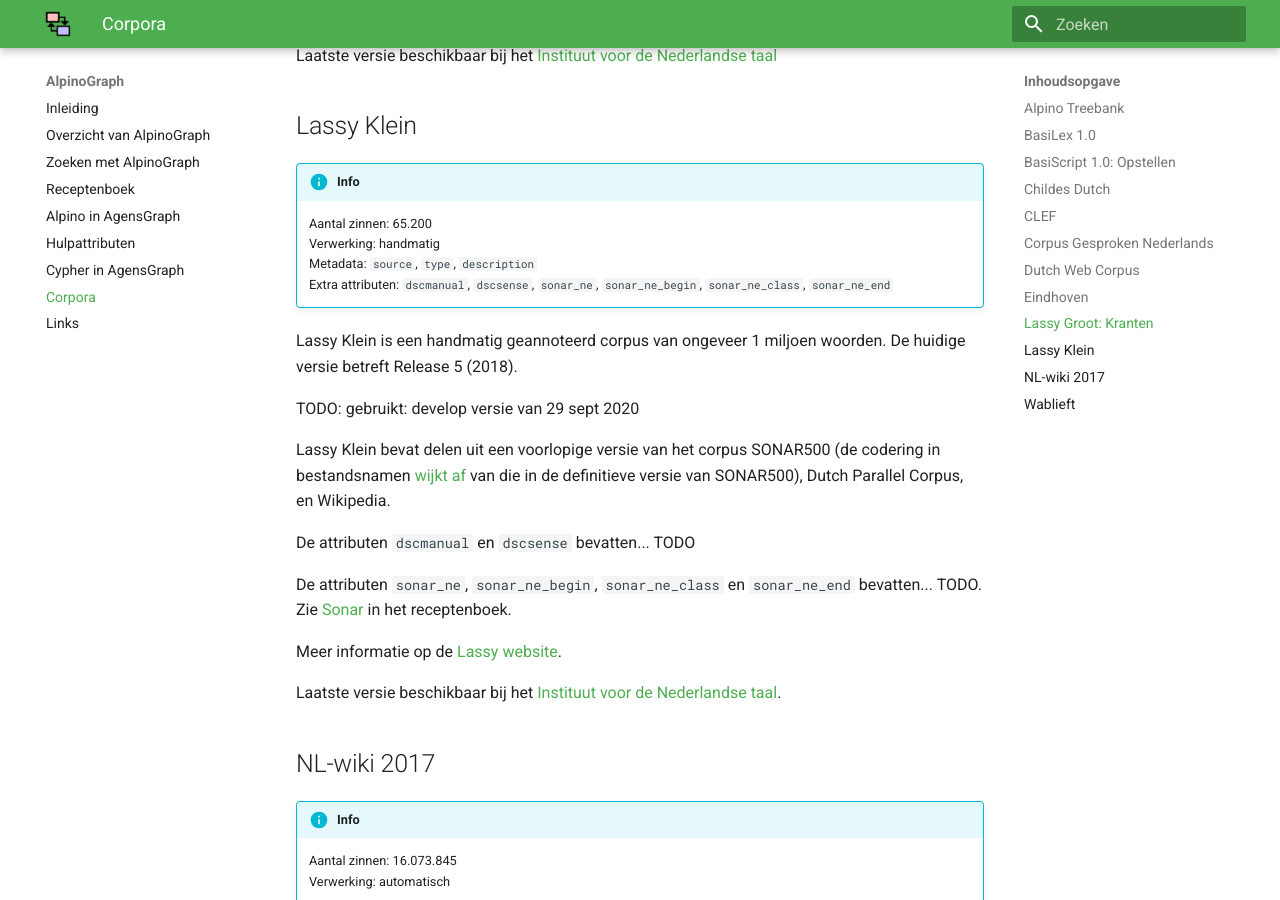
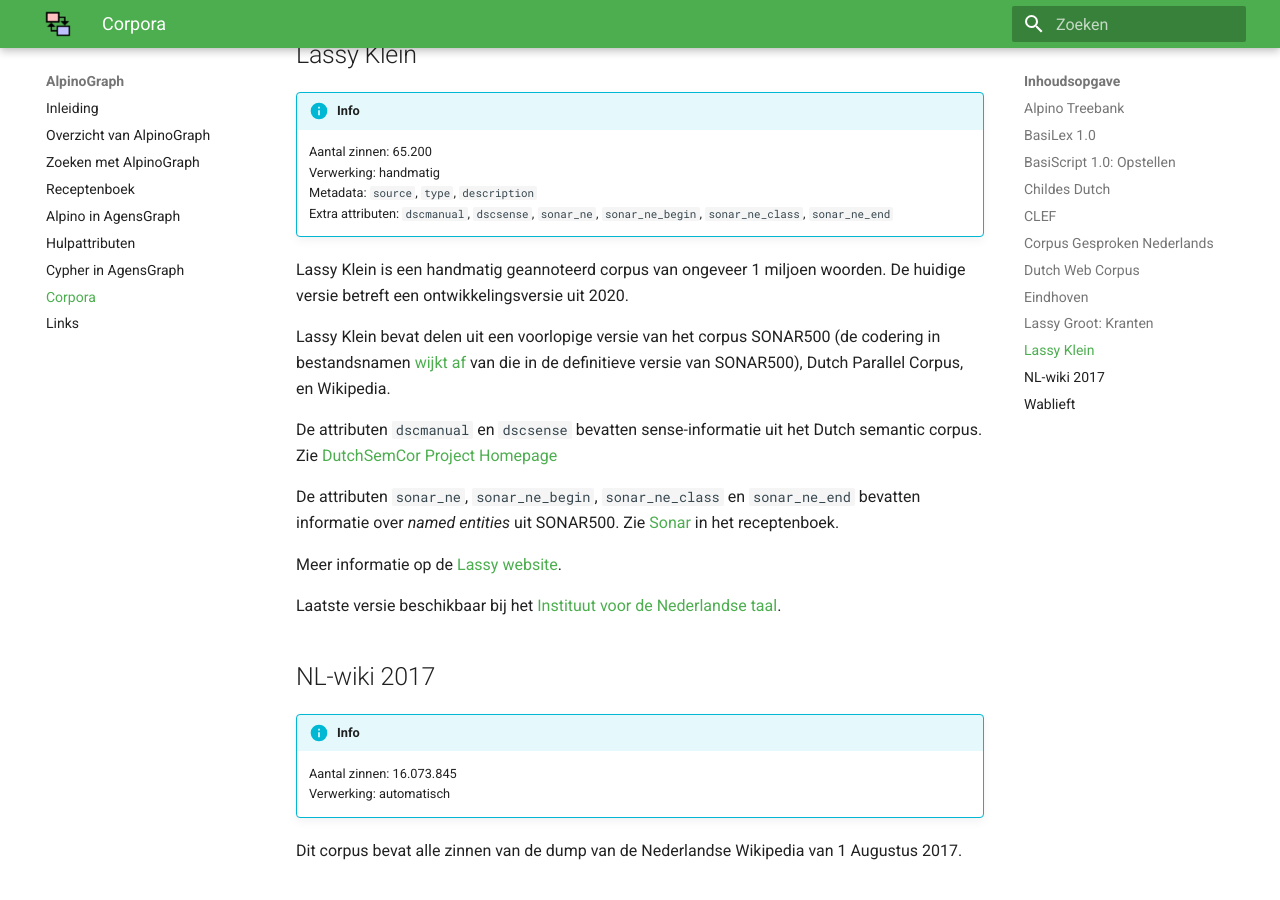
Before and after one commit to rug-compling/alpinograph-docs, an MkDocs documentation site: the page built from docs/corpora.md, in a window 1280 px wide and 900 px high, scrolled down 4163 px. Built offline with MkDocs 1.6.1 and Material for MkDocs 9.7.7, drawn with Linux system fonts in a browser that asks for light colours; some of the changed text lies outside the part shown.

Commit message:
corpora: laatste TODOs

```diff
--- a/docs/corpora.md
+++ b/docs/corpora.md
@@ -62,8 +59,8 @@
 
 Childes is een corpus van gesproken taal van jonge kinderen en hun
 gesprekspartners. De versie die in AlpinoGraph is opgenomen is op 18
-november 2015 gedownload van
-`http://childes.psy.cmu.edu/data-xml/Germanic/Dutch/` (TODO: gebroken link).
+november 2015 gedownload.
+Zie [CHILDES: Child Language Data Exchange System](https://childes.talkbank.org/).
 
 Het corpus bevat de volgende onderdelen:
 
@@ -157,22 +154,20 @@
     Extra attributen: `dscmanual`, `dscsense`, `sonar_ne`, `sonar_ne_begin`, `sonar_ne_class`, `sonar_ne_end`
 
 Lassy Klein is een handmatig geannoteerd corpus van ongeveer 1 miljoen
-woorden. De huidige versie betreft Release 5 (2018).
-
-TODO: gebruikt: develop versie van 29 sept 2020
+woorden. De huidige versie betreft een ontwikkelingsversie uit 2020.
 
 Lassy Klein bevat delen uit een voorlopige versie van het corpus SONAR500 (de
 codering in bestandsnamen
 [wijkt af](https://www.let.rug.nl/vannoord/Lassy/Lassy-Klein-Groot.txt) van
 die in de definitieve versie van SONAR500), Dutch Parallel Corpus, en Wikipedia.
 
-De attributen `dscmanual` en `dscsense` bevatten... TODO
+De attributen `dscmanual` en `dscsense` bevatten sense-informatie uit
+het Dutch semantic corpus.
+Zie [DutchSemCor Project Homepage](http://wordpress.let.vupr.nl/dutchsemcor/)
 
 De attributen  `sonar_ne`, `sonar_ne_begin`, `sonar_ne_class` en
-`sonar_ne_end` bevatten... TODO. Zie [Sonar](../recepten/#sonar) in
-het receptenboek.
-
-
+`sonar_ne_end` bevatten informatie over *named entities* uit SONAR500.
+Zie [Sonar](../recepten/#sonar) in het receptenboek.
 
 Meer informatie op de [Lassy website](https://www.let.rug.nl/vannoord/Lassy/).
 
```
Also changed, not shown: other parts of docs/corpora.md (+0 -3 lines).
